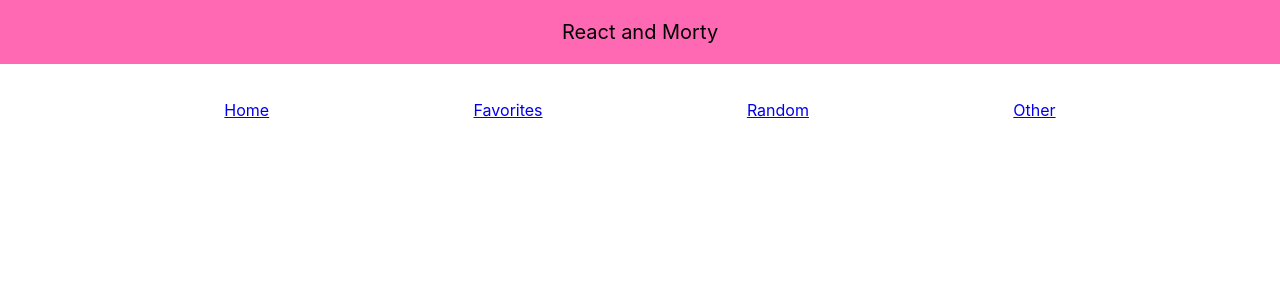
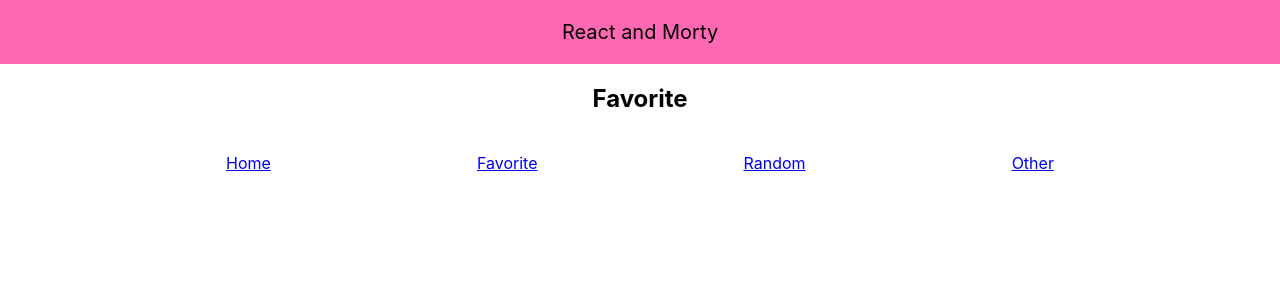
Before and after one commit to GeBon22/react-and-morty, a React (Create React App) app: page /favorite in a window 1280 px wide. Shown: the top 300 px of the page. Built offline with nearby package versions, Linux system fonts and the light colour scheme; no server answers.

Commit message:
last changes on character.js

```diff
--- a/src/App.js
+++ b/src/App.js
@@ -31,7 +31,7 @@ function App() {
      <Router>
         <Routes>
           <Route path="/" element={<Home apiData={apiData} />} />
-          <Route path="/favorites" element={<Favorite />} />
+          <Route path="/favorite" element={<Favorite />} />
           <Route path="/random" element={<Random />} />
           <Route path="/other" element={<Other />} />
           <Route path={"/Character/:charId"} element={<Character apiData={apiData}/>} />
--- a/src/components/Navigation.js
+++ b/src/components/Navigation.js
@@ -7,7 +7,7 @@ export default function Navigation() {
     return (
     <Navbar>
         <Link to="/">Home</Link>
-        <Link to="favorites">Favorites</Link>
+        <Link to="favorite">Favorite</Link>
         <Link to="random">Random</Link>
         <Link to="other">Other</Link>
     </Navbar>
--- a/src/pages/Character.js
+++ b/src/pages/Character.js
@@ -14,34 +14,18 @@ export default function Character( {apiData} ) {
 
     function saveFavorite() {
         setFavorite(!favorite)
-        console.log(favorite);
+
+        // an dieser Stelle muss die Datei gespeichert und an Favorite weitergegeben werden...
+
     }
-
-/*     const handleClick = event => {
-        console.log(event.detail);
-        switch (event.detail) {
-          case 1: {
-            saveFavorite();
-            console.log('first click');
-            break;
-          }
-          case 2: {
-            saveFavorite();
-            console.log('second click');
-            break;
-          }
-          default: {
-            break;
-          }
-        }
-      }; */
 
     const foundApi = apiData.find((character) => {
         return character.id === Number(charId)
     })
     /* console.log({foundApi}) */
 
-        return(
+
+    return (
 
     <CardContainer toggle={toggleButton}>
 
@@ -61,14 +45,12 @@ export default function Character( {apiData} ) {
      )
     }
 
-
-
 const CardContainer = styled.div`
     ul {
     display: grid;
     align-items: center;
     justify-content: center;
-    gap: 20px;
+    gap: 10px;
     ${(props) => props.toggle && "visibility: hidden"};
     }
     li {
@@ -76,8 +58,3 @@ const CardContainer = styled.div`
     }
 
 `;
-/*
-const showMoreText = styled.div`
-    color: black;
-
-`; */
--- a/src/pages/Favorite.js
+++ b/src/pages/Favorite.js
@@ -1,9 +1,9 @@
 import styled from "styled-components";
 
-export default function Favorites(){
+export default function Favorite(){
     return (
       <div>
-        <h2>Favorites</h2>
+        <h2>Favorite</h2>
       </div>
     );
   }
```
